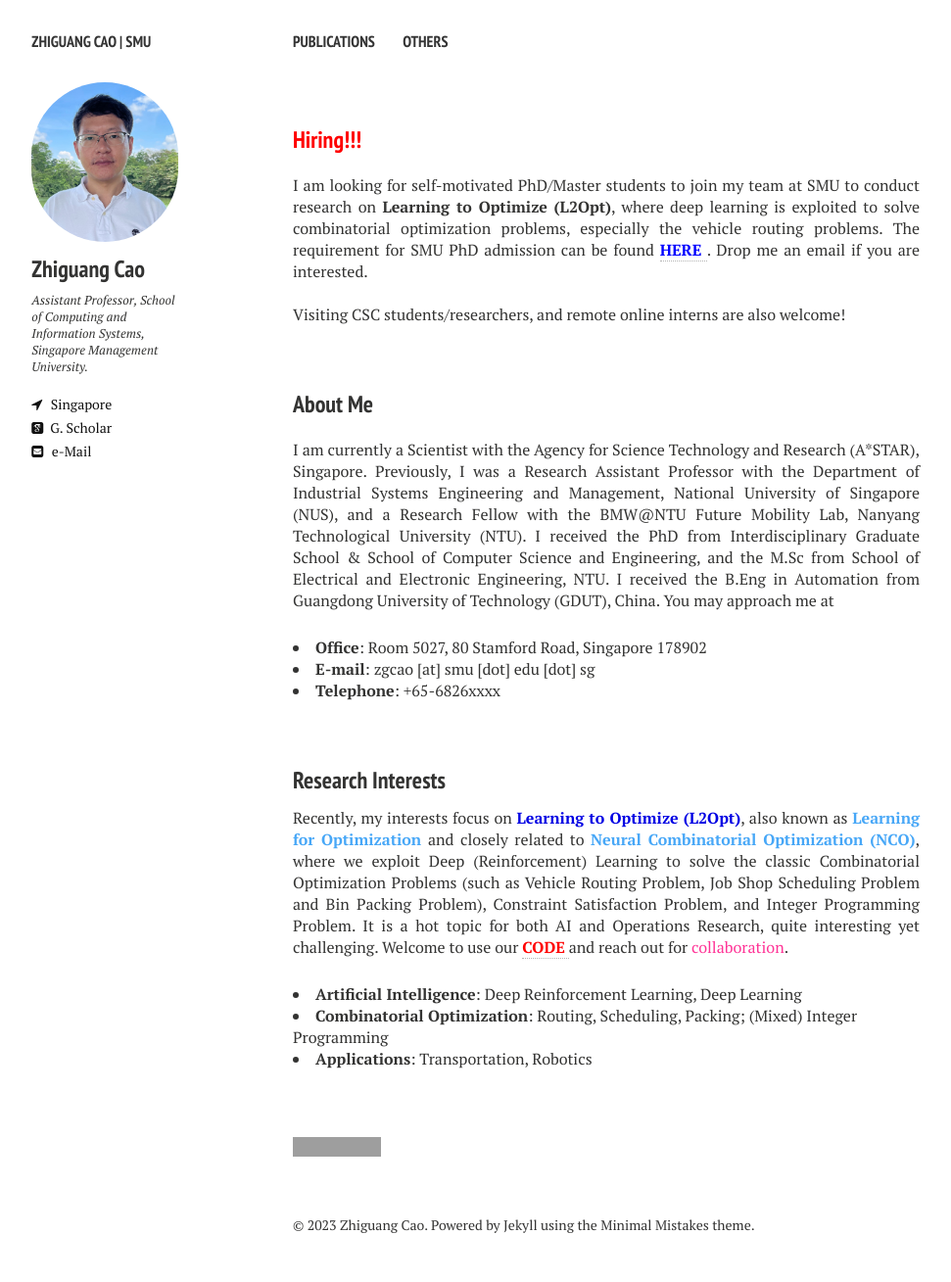
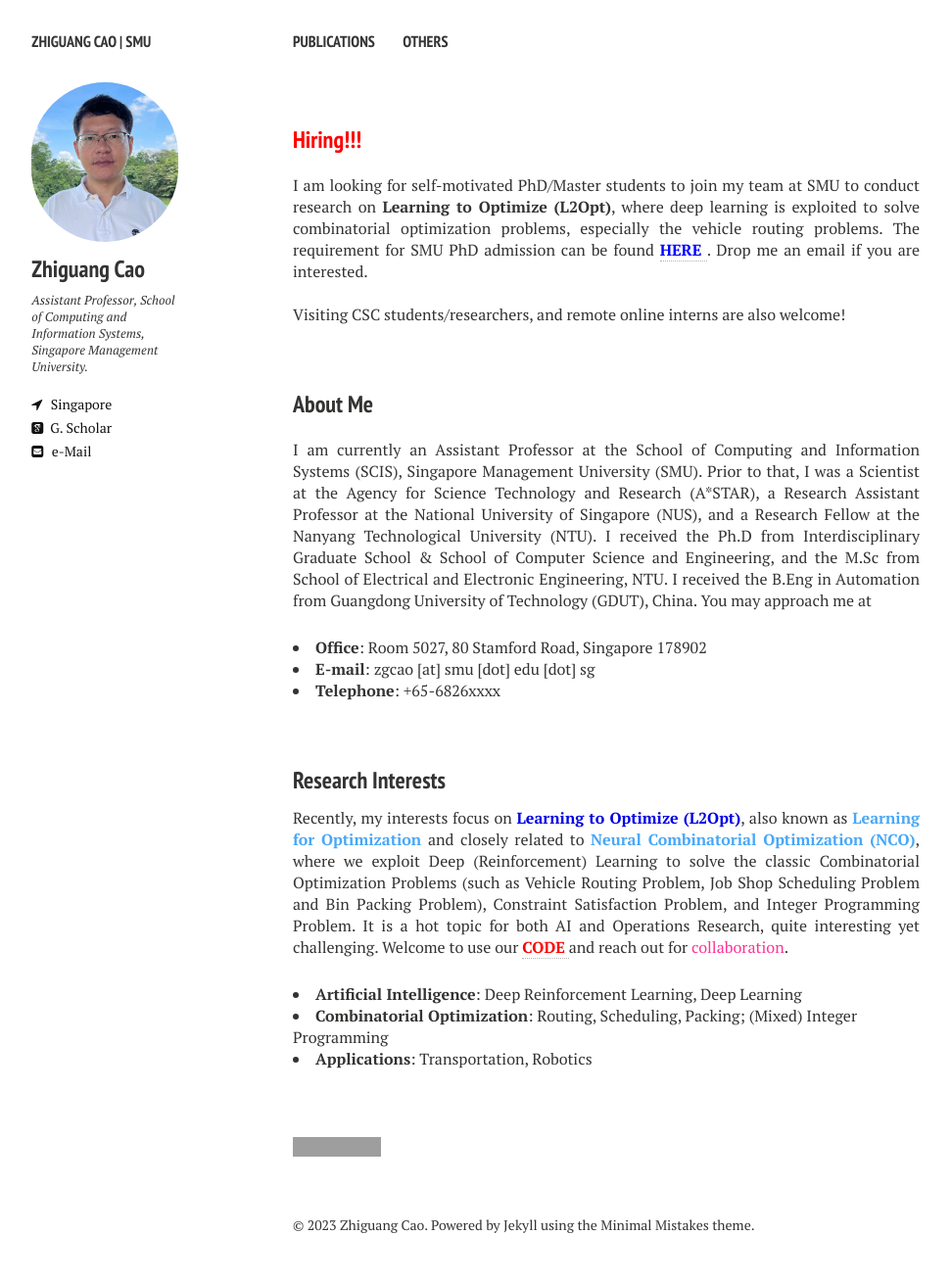
Before and after one commit to zhiguangcaosg/zhiguangcaosg.github.io, a Jekyll site: the page built from index.md, in a window 1280 px wide. Shown: the whole page at 98% size, without its empty margins (21-992 px from the left). Built offline with Jekyll 4.4.1, drawn with Linux system fonts in a browser that asks for light colours; nearby versions of some CDN libraries; grey boxes are pictures that could not be loaded.

Commit message:
Update index.md

```diff
--- a/index.md
+++ b/index.md
@@ -15,7 +15,7 @@ image: banner1.png
 
 <h3 style="margin-bottom:0px;padding-top:20px;">About Me</h3> <br>
 
-<p align="justify">I am currently a Scientist with the Agency for Science Technology and Research (A*STAR), Singapore. Previously, I was a Research Assistant Professor with the Department of Industrial Systems Engineering and Management, National University of Singapore (NUS), and a Research Fellow with the BMW@NTU Future Mobility Lab, Nanyang Technological University (NTU). I received the PhD from Interdisciplinary Graduate School & School of Computer Science and Engineering, and the M.Sc from School of Electrical and Electronic Engineering, NTU. I received the B.Eng in Automation from Guangdong University of Technology (GDUT), China. You may approach me at</p>
+<p align="justify">I am currently an Assistant Professor at the School of Computing and Information Systems (SCIS), Singapore Management University (SMU). Prior to that, I was a Scientist at the Agency for Science Technology and Research (A*STAR), a Research Assistant Professor at the National University of Singapore (NUS), and a Research Fellow at the Nanyang Technological University (NTU). I received the Ph.D from Interdisciplinary Graduate School & School of Computer Science and Engineering, and the M.Sc from School of Electrical and Electronic Engineering, NTU. I received the B.Eng in Automation from Guangdong University of Technology (GDUT), China. You may approach me at</p>
 <li>
 <b>Office</b>: Room 5027, 80 Stamford Road, Singapore 178902
 </li>
```
